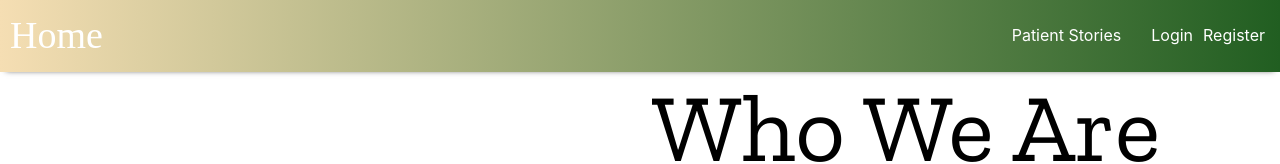
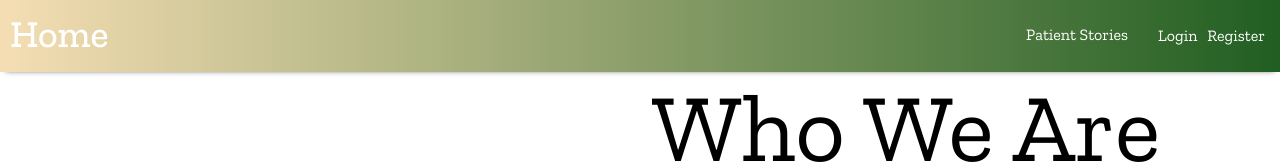
Before and after one commit to pformb/wild-link, a React (Create React App) app in the folder frontend/: page / in a window 1280 px wide. Shown: the top 164 px of the page. Built offline with nearby package versions, Linux system fonts and the light colour scheme.

Commit message:
EDIT: font to match site, nav now sticky

```diff
--- a/frontend/src/components/TopNavigation.jsx
+++ b/frontend/src/components/TopNavigation.jsx
@@ -14,38 +14,38 @@ const TopNavigation = () => {
   }
 
   return (
-    <AppBar position="static" style={{
+    <AppBar position="sticky" style={{
       background: 'linear-gradient(90deg, rgba(245, 222, 179, 1) 0%, rgba(33,94,33,1) 100%)',
       boxShadow: '0 4px 6px -6px #222',
       height: '72px'
     }}>
       <Toolbar style={{ padding: 0 }}>
         <Box display="flex" justifyContent="flex-start" style={{ flexGrow: 3 }}>
-          <Typography variant="h6" style={{ fontFamily: "'Luckiest Guy', cursive", fontSize: '38px' }}>
-            <RouterLink to="/home" style={{ textDecoration: 'none', color: 'white', paddingLeft: '10px' }}>Home </RouterLink>
+          <Typography variant="h6" style={{ fontFamily: "'Zilla Slab', Arial, sans-serif", fontSize: '38px' }}>
+            <RouterLink to="/home" style={{ textDecoration: 'none', color: 'white', fontFamily: "'Zilla Slab', Arial, sans-serif", paddingLeft: '10px' }}>Home </RouterLink>
           </Typography>
         </Box>
 
         <Box display="flex" justifyContent="flex-start" style={{ padding: '20px' }}>
-          <RouterLink to="/patientstories" style={{ textDecoration: 'none', color: 'white', padding: '5px' }}>Patient Stories</RouterLink>
-          {user && <RouterLink to="/donate" style={{ textDecoration: 'none', color: 'white', padding: '5px' }}>Donate</RouterLink>}
+          <RouterLink to="/patientstories" style={{ textDecoration: 'none', color: 'white', padding: '5px', fontFamily: "'Zilla Slab', Arial, sans-serif" }}>Patient Stories</RouterLink>
+          {user && <RouterLink to="/donate" style={{ textDecoration: 'none', color: 'white', padding: '5px', fontFamily: "'Zilla Slab', Arial, sans-serif" }}>Donate</RouterLink>}
         </Box>
 
-        <div className="top-nav-bar__login-register" style={{ paddingRight: '10px'}}>
+        <div className="top-nav-bar__login-register" style={{ paddingRight: '10px' }}>
           {user ? (
             <>
               <span className="top-nav-bar__login-message">Hello, {user.first_name}!</span>
               {user.orgId ? (
-                <RouterLink to={`/organizations/${orgId}/profile`} className="top-nav-bar__profile" style={{ textDecoration: 'none', color: 'white', padding: '20px' }}>View Profile</RouterLink>
+                <RouterLink to={`/organizations/${orgId}/profile`} className="top-nav-bar__profile" style={{ textDecoration: 'none', color: 'white', padding: '20px', fontFamily: "'Zilla Slab', Arial, sans-serif" }}>View Profile</RouterLink>
               ) : (
-                <RouterLink to={`/users/${user.userId}`} className="top-nav-bar__profile" style={{ textDecoration: 'none', color: 'white', padding: '20px' }}>View Profile</RouterLink>
+                <RouterLink to={`/users/${user.userId}`} className="top-nav-bar__profile" style={{ textDecoration: 'none', color: 'white', padding: '20px', fontFamily: "'Zilla Slab', Arial, sans-serif" }}>View Profile</RouterLink>
               )}
               <button onClick={logout} className="top-nav-bar__logout">Logout</button>
             </>
           ) : (
             <>
-              <RouterLink to="/login" className="top-nav-bar__login" style={{ textDecoration: 'none', color: 'white', padding: '5px' }}>Login</RouterLink>
-              <RouterLink to="/register" className="top-nav-bar__register" style={{ textDecoration: 'none', color: 'white', padding: '5px' }}>Register</RouterLink>
+              <RouterLink to="/login" className="top-nav-bar__login" style={{ textDecoration: 'none', color: 'white', padding: '5px', fontFamily: "'Zilla Slab', Arial, sans-serif" }}>Login</RouterLink>
+              <RouterLink to="/register" className="top-nav-bar__register" style={{ textDecoration: 'none', color: 'white', padding: '5px', fontFamily: "'Zilla Slab', Arial, sans-serif" }}>Register</RouterLink>
             </>
           )}
         </div>
```
